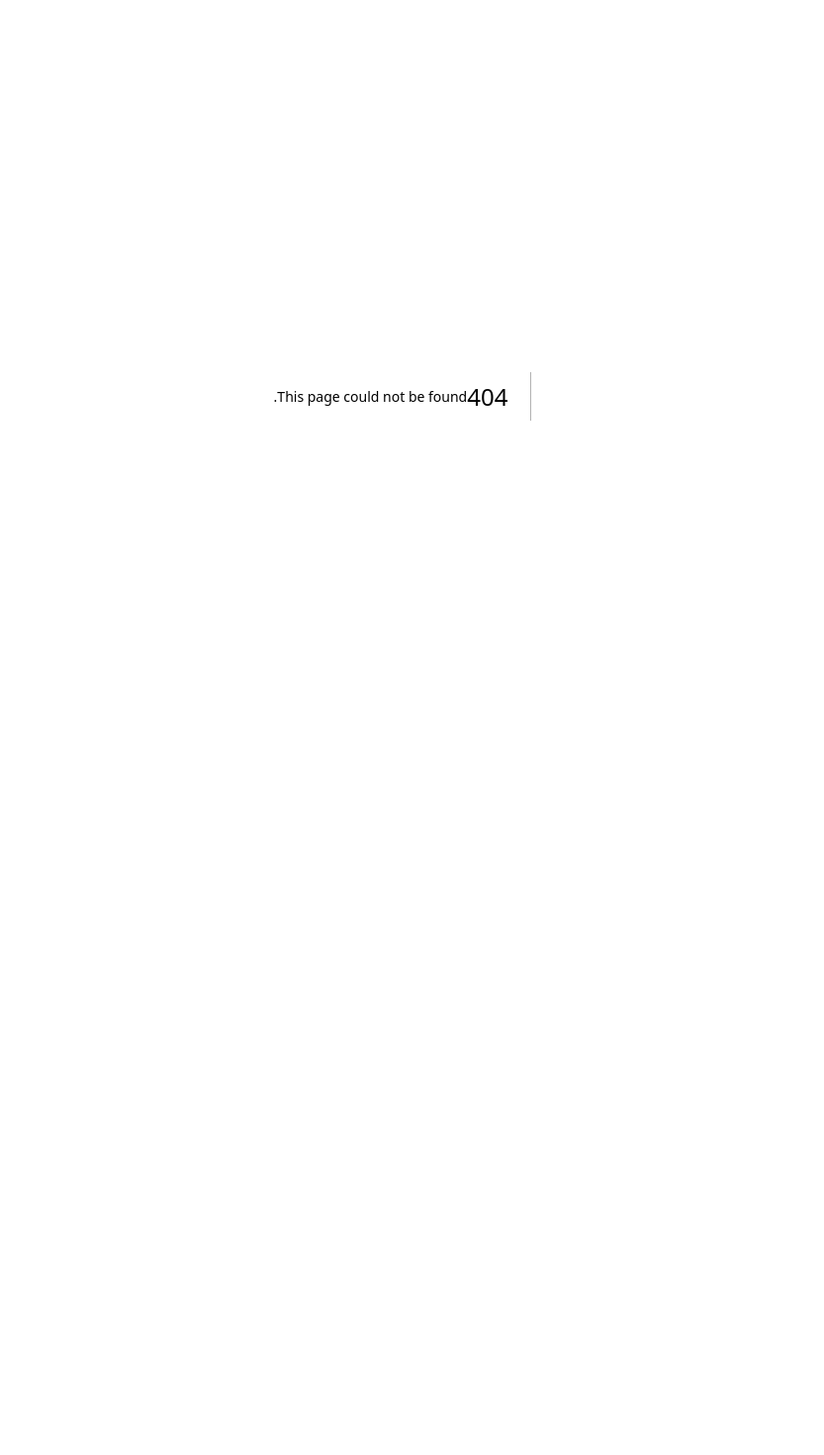
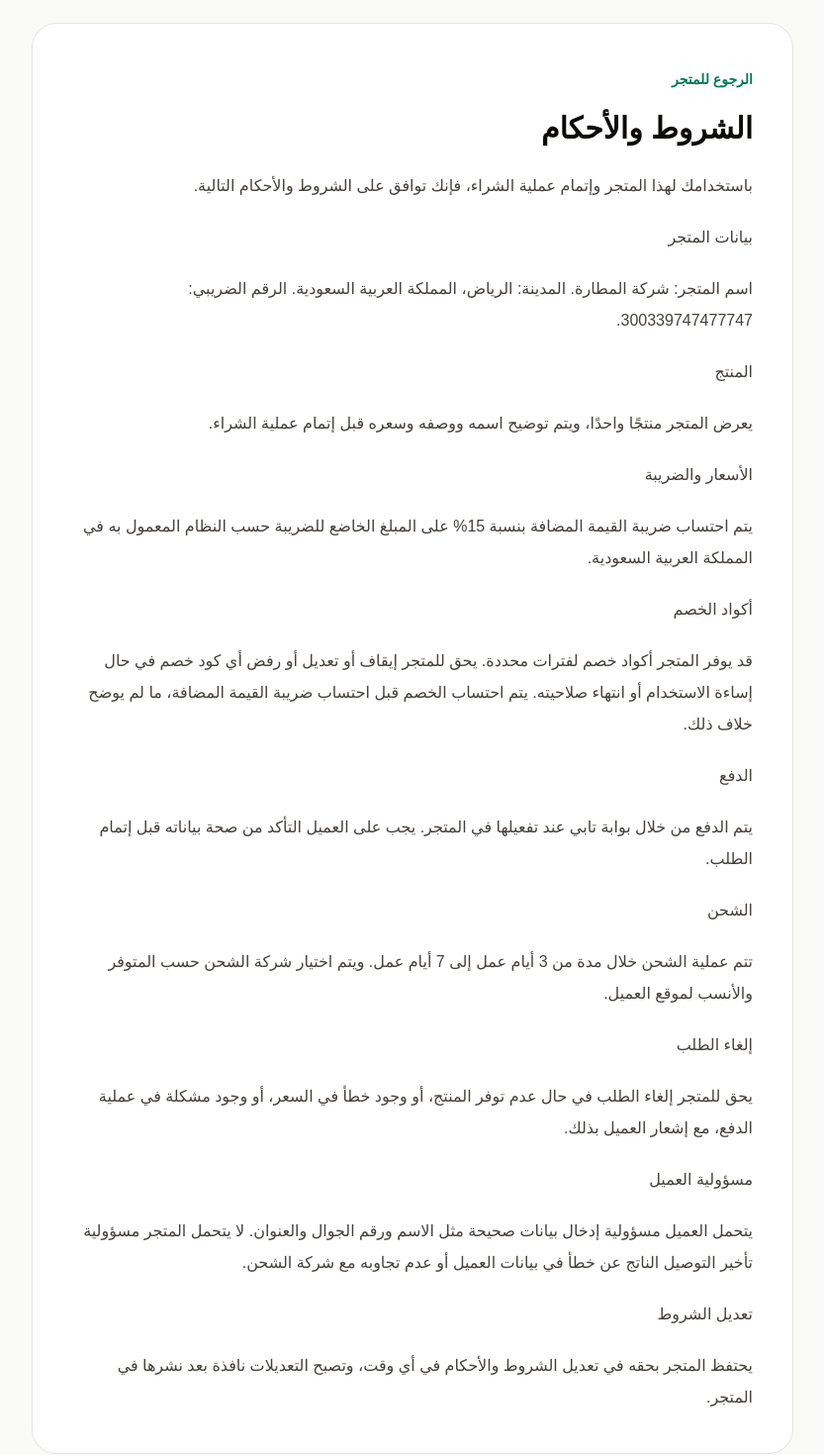
Before and after one commit to azizsoom/one-product-tabby-store, a Next.js app: page /terms in a window 1280 px wide. Before the commit this address had no page. Shown: the top 1470 px of the page at 99% size, without its empty margins (223-1056 px from the left). Before the commit the page ends 800 px from the top, so only its background shows below. Built offline with nearby package versions, Linux system fonts and the light colour scheme.

Commit message:
Add terms page

```diff
--- /dev/null
+++ b/app/terms/page.tsx
@@ -0,0 +1,48 @@
+import Link from 'next/link';
+
+export default function TermsPage() {
+  return (
+    <PolicyPage title="الشروط والأحكام">
+      <p>باستخدامك لهذا المتجر وإتمام عملية الشراء، فإنك توافق على الشروط والأحكام التالية.</p>
+
+      <h2>بيانات المتجر</h2>
+      <p>اسم المتجر: شركة المطارة. المدينة: الرياض، المملكة العربية السعودية. الرقم الضريبي: 300339747477747.</p>
+
+      <h2>المنتج</h2>
+      <p>يعرض المتجر منتجًا واحدًا، ويتم توضيح اسمه ووصفه وسعره قبل إتمام عملية الشراء.</p>
+
+      <h2>الأسعار والضريبة</h2>
+      <p>يتم احتساب ضريبة القيمة المضافة بنسبة 15% على المبلغ الخاضع للضريبة حسب النظام المعمول به في المملكة العربية السعودية.</p>
+
+      <h2>أكواد الخصم</h2>
+      <p>قد يوفر المتجر أكواد خصم لفترات محددة. يحق للمتجر إيقاف أو تعديل أو رفض أي كود خصم في حال إساءة الاستخدام أو انتهاء صلاحيته. يتم احتساب الخصم قبل احتساب ضريبة القيمة المضافة، ما لم يوضح خلاف ذلك.</p>
+
+      <h2>الدفع</h2>
+      <p>يتم الدفع من خلال بوابة تابي عند تفعيلها في المتجر. يجب على العميل التأكد من صحة بياناته قبل إتمام الطلب.</p>
+
+      <h2>الشحن</h2>
+      <p>تتم عملية الشحن خلال مدة من 3 أيام عمل إلى 7 أيام عمل. ويتم اختيار شركة الشحن حسب المتوفر والأنسب لموقع العميل.</p>
+
+      <h2>إلغاء الطلب</h2>
+      <p>يحق للمتجر إلغاء الطلب في حال عدم توفر المنتج، أو وجود خطأ في السعر، أو وجود مشكلة في عملية الدفع، مع إشعار العميل بذلك.</p>
+
+      <h2>مسؤولية العميل</h2>
+      <p>يتحمل العميل مسؤولية إدخال بيانات صحيحة مثل الاسم ورقم الجوال والعنوان. لا يتحمل المتجر مسؤولية تأخير التوصيل الناتج عن خطأ في بيانات العميل أو عدم تجاوبه مع شركة الشحن.</p>
+
+      <h2>تعديل الشروط</h2>
+      <p>يحتفظ المتجر بحقه في تعديل الشروط والأحكام في أي وقت، وتصبح التعديلات نافذة بعد نشرها في المتجر.</p>
+    </PolicyPage>
+  );
+}
+
+function PolicyPage({ title, children }: { title: string; children: React.ReactNode }) {
+  return (
+    <main className="min-h-screen bg-stone-50 p-6 text-stone-950" dir="rtl">
+      <article className="mx-auto max-w-3xl rounded-3xl bg-white p-6 leading-8 shadow-sm ring-1 ring-stone-200 md:p-10">
+        <Link href="/" className="text-sm font-bold text-emerald-700">الرجوع للمتجر</Link>
+        <h1 className="mt-4 text-3xl font-black">{title}</h1>
+        <div className="mt-6 space-y-5 text-stone-700">{children}</div>
+      </article>
+    </main>
+  );
+}
```
